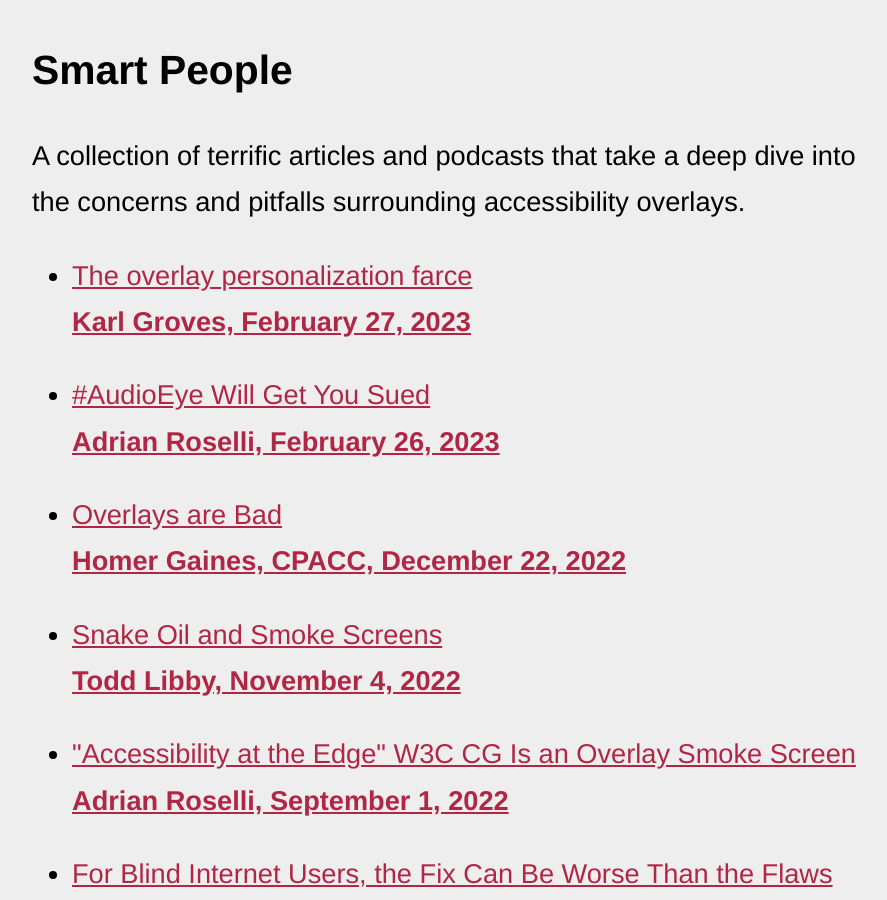
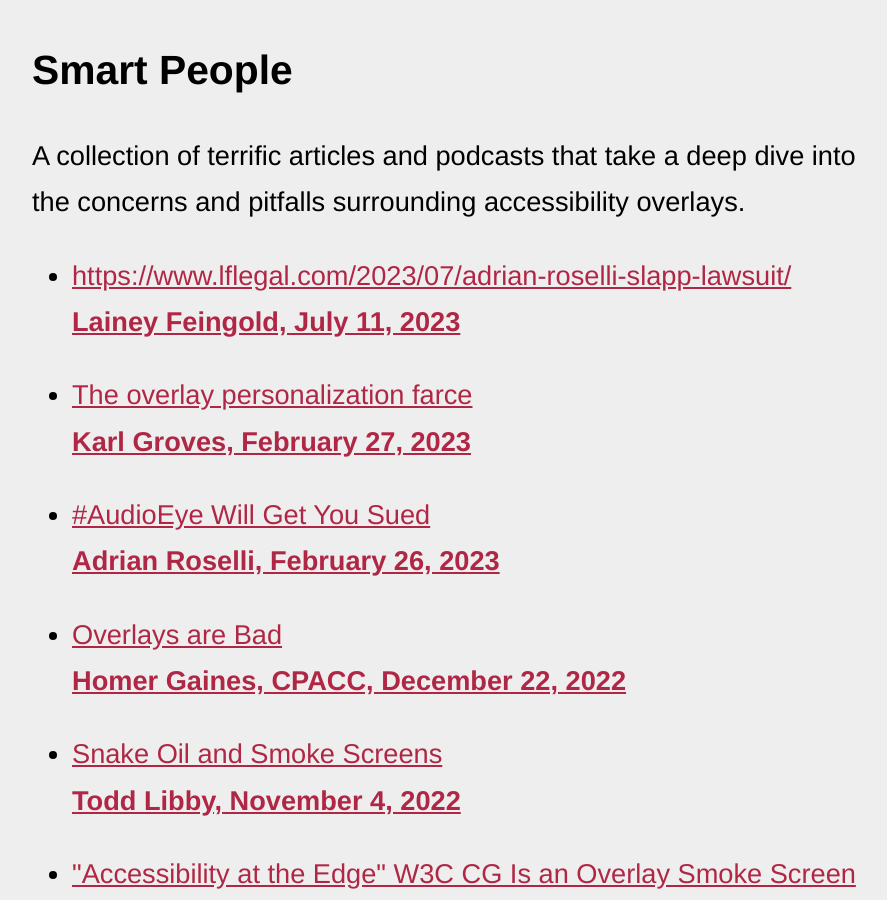
Before and after one commit to michaelspellacy/shouldiuseanaccessibilityoverlay-com, a Jekyll site: the page built from index.html, in a window 1280 px wide and 900 px high, scrolled down 4184 px. Shown: the whole window, without its empty margins (178-1065 px from the left). Built offline with Jekyll 4.4.1, drawn with Linux system fonts in a browser that asks for light colours.

Commit message:
Update default.html

```diff
--- a/_layouts/default.html
+++ b/_layouts/default.html
@@ -56,6 +56,7 @@
         <p>A collection of terrific articles and podcasts that take a deep dive into the concerns and pitfalls surrounding accessibility overlays.</p>
 
         <ul class="articles">
+          <li><a href="https://www.lflegal.com/2023/07/adrian-roselli-slapp-lawsuit/">https://www.lflegal.com/2023/07/adrian-roselli-slapp-lawsuit/ <span>Lainey Feingold, July 11, 2023</span></a></li>
           <li><a href="https://karlgroves.com/the-overlay-personalization-farce/">The overlay personalization farce <span>Karl Groves, February 27, 2023</span></a></li>
           <li><a href="https://adrianroselli.com/2023/02/audioeye-will-get-you-sued.html">#AudioEye Will Get You Sued <span>Adrian Roselli, February 26, 2023</span></a></li>
           <li><a href="https://rightbadcode.com/overlays-are-bad">Overlays are Bad <span>Homer Gaines, CPACC, December 22, 2022</span></a></li>
```
